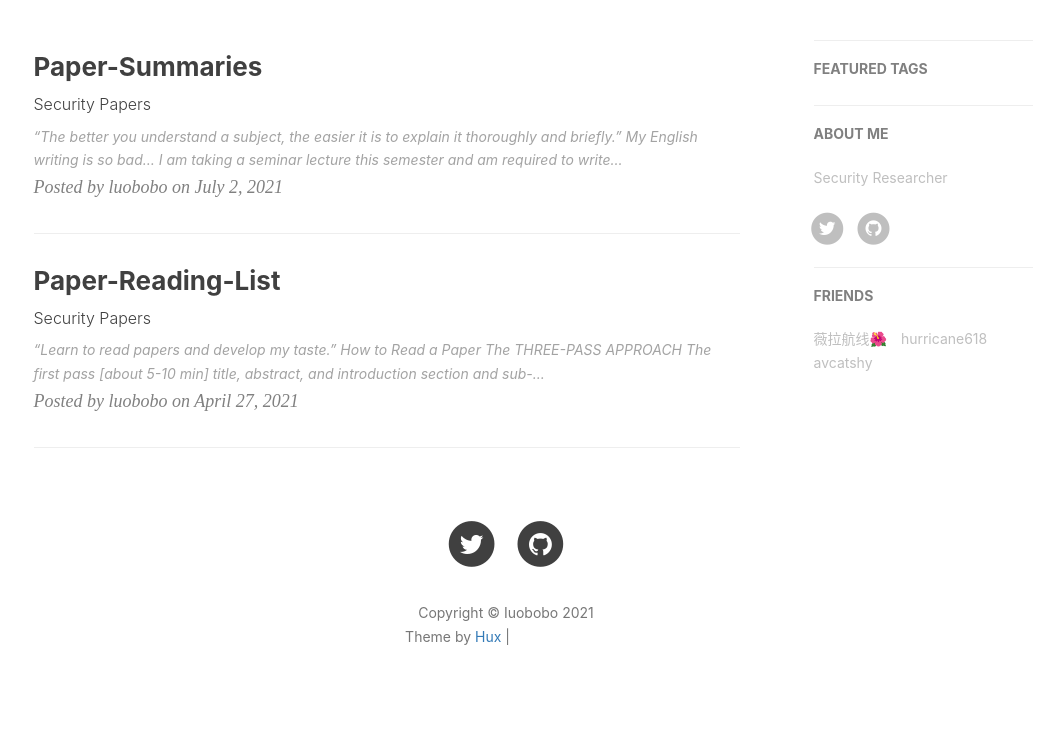
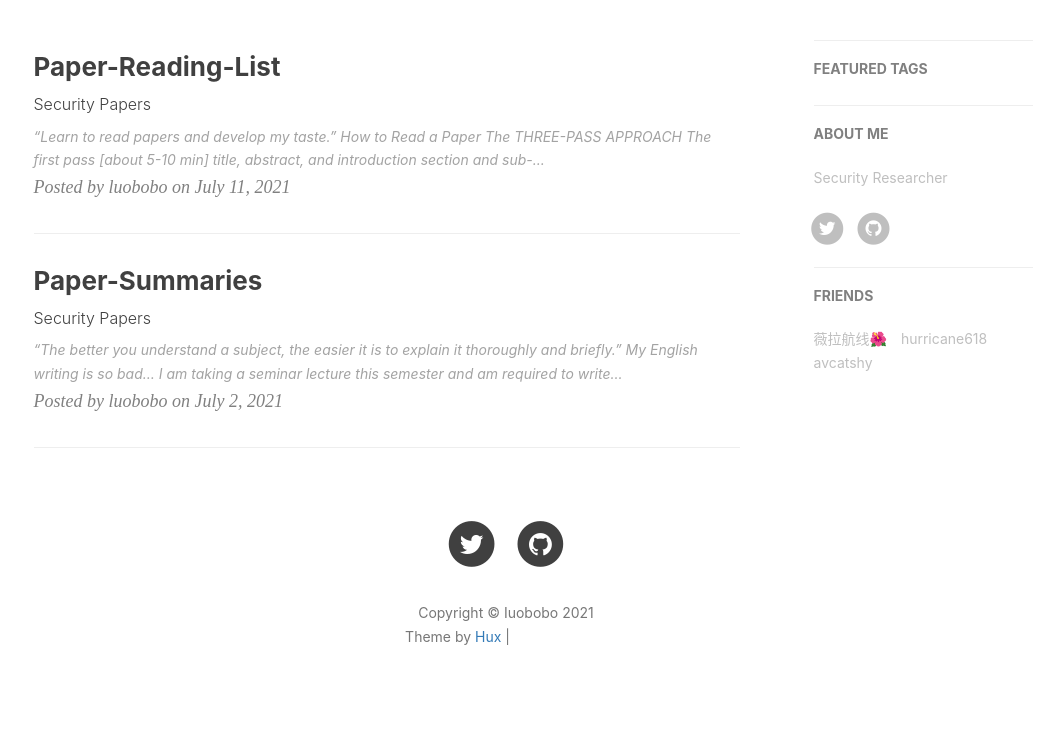
Before and after one commit to Jdkhnjggf/Jdkhnjggf.github.io, a Jekyll site: the page built from index.html, in a window 1280 px wide. Shown: the part 398-1139 px from the top of the page, without its empty margins (134-1198 px from the left). Built offline with Jekyll 4.4.1, drawn with Linux system fonts in a browser that asks for light colours; nearby versions of some CDN libraries; the list of posts is cut into pages by our own code; comment, search, counter and statistics services are not loaded; grey boxes are pictures that could not be loaded.

Commit message:
update time

```diff
--- a/_posts/2021-04-27-Paper-Reading-List.markdown
+++ b/_posts/2021-04-27-Paper-Reading-List.markdown
@@ -2,7 +2,7 @@
 layout:     post
 title:      "Paper-Reading-List"
 subtitle:   " Security Papers"
-date:       2021-04-27 15:00:00
+date:       2021-07-11 00:00:00
 author:     "luobobo"
 header-img: "img/post1.jpg"
 tags:
```
